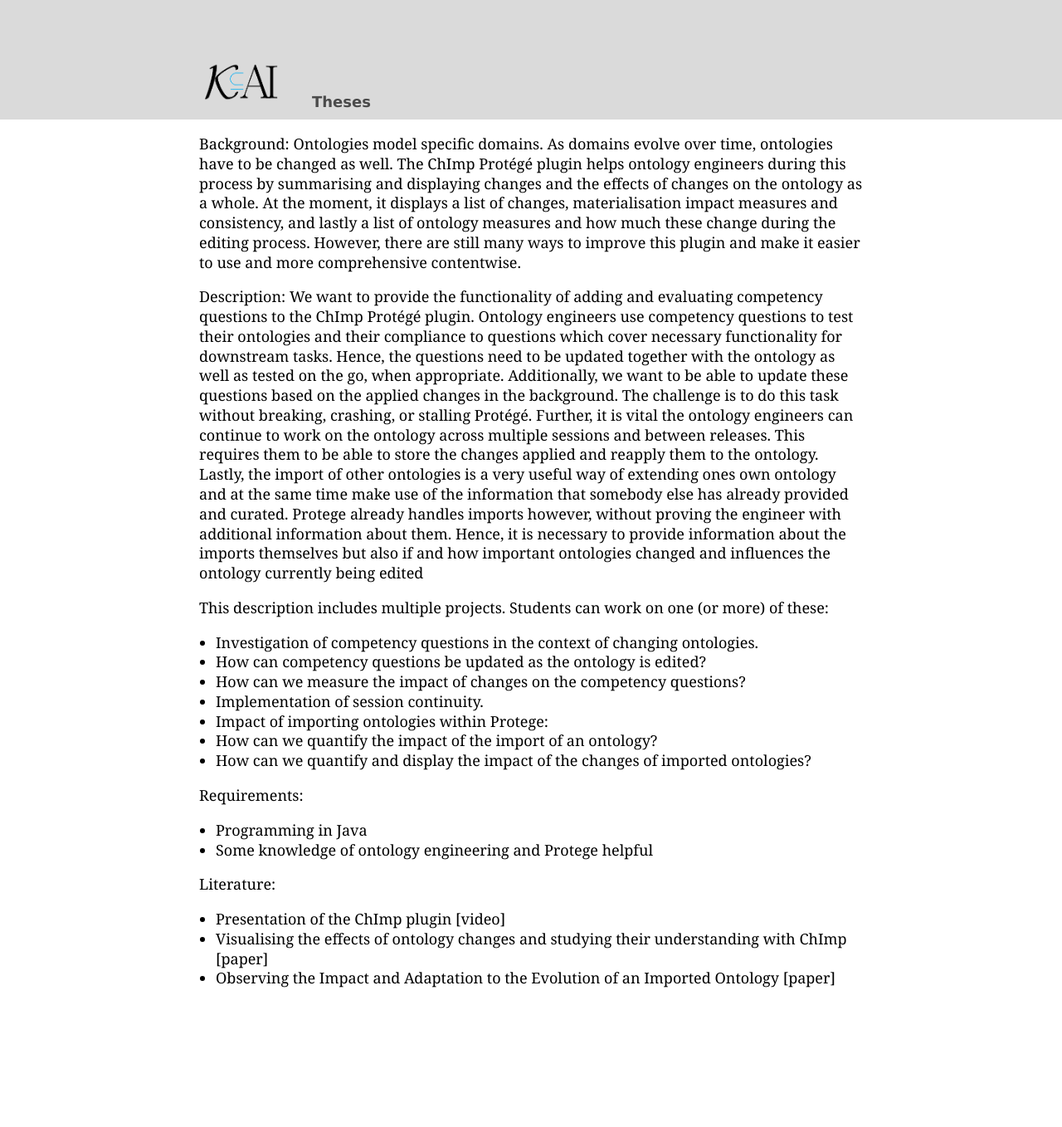
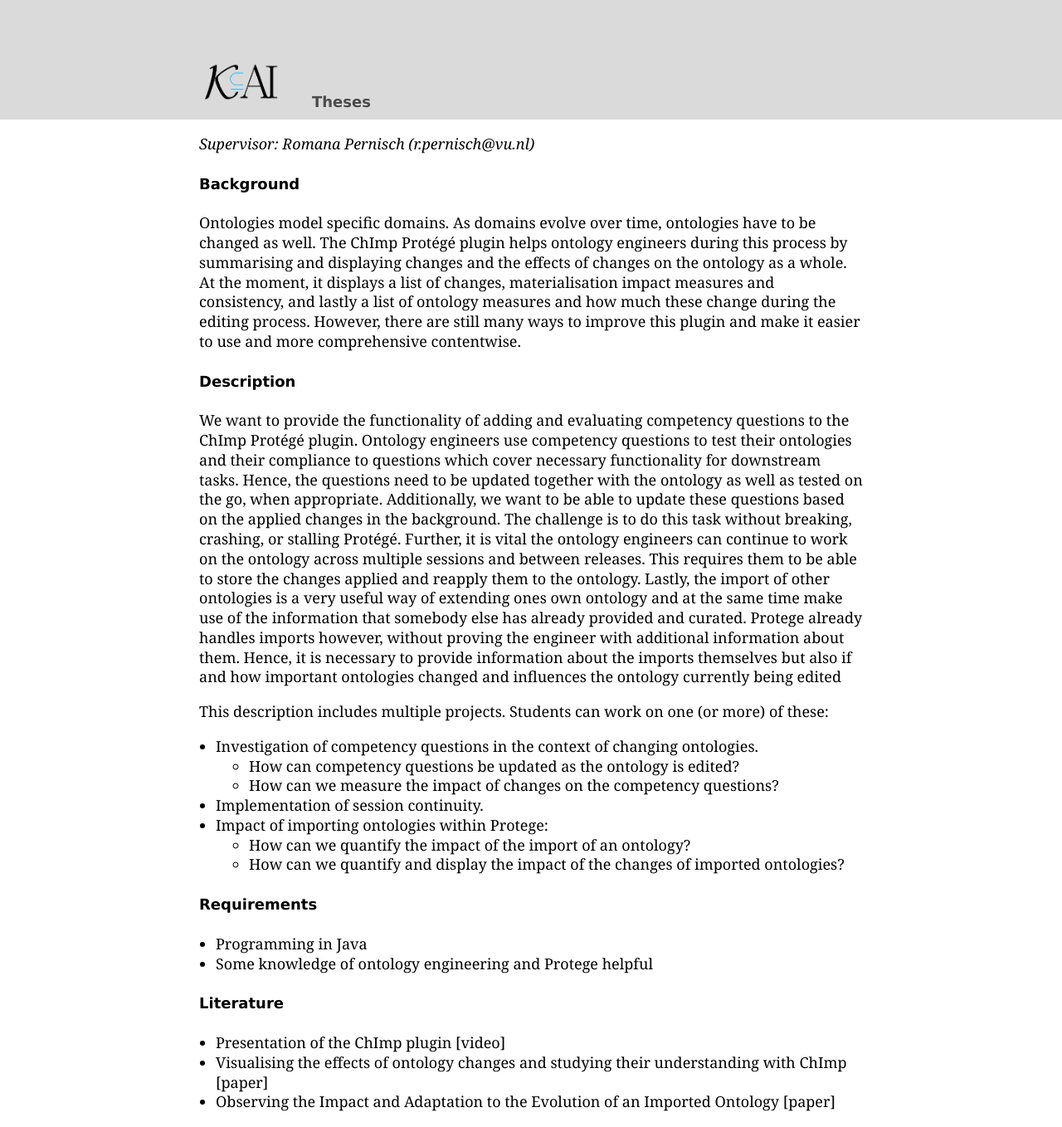
Before and after one commit to kai-vu/site, a Jekyll site: the page built from theses/chimp.md, in a window 1280 px wide. Shown: the whole page at 83% size. Built offline with Jekyll 4.4.1, drawn with Linux system fonts in a browser that asks for light colours; our own code applies the rules of GitHub Pages for plain Markdown files; before the commit the page ends 1209 px from its top, so only the background shows below that.

Commit message:
chimp thesis update

```diff
--- a/theses/chimp.md
+++ b/theses/chimp.md
@@ -7,11 +7,12 @@
     <li><a href="https://kai.cs.vu.nl/theses/">Theses</a></li>
 </ul></nav>
 
+*Supervisor: Romana Pernisch (r.pernisch@vu.nl)*
 
-Background:
+#### Background
 Ontologies model specific domains. As domains evolve over time, ontologies have to be changed as well. The ChImp Protégé plugin helps ontology engineers during this process by summarising and displaying changes and the effects of changes on the ontology as a whole. At the moment, it displays a list of changes, materialisation impact measures and consistency, and lastly a list of ontology measures and how much these change during the editing process. However, there are still many ways to improve this plugin and make it easier to use and more comprehensive contentwise.
 
-Description:
+#### Description
 We want to provide the functionality of adding and evaluating competency questions to the ChImp Protégé plugin. Ontology engineers use competency questions to test their ontologies and their compliance to questions which cover necessary functionality for downstream tasks. Hence, the questions need to be updated together with the ontology as well as tested on the go, when appropriate.
 Additionally, we want to be able to update these questions based on the applied changes in the background. The challenge is to do this task without breaking, crashing, or stalling Protégé.
 Further, it is vital the ontology engineers can continue to work on the ontology across multiple sessions and between releases. This requires them to be able to store the changes applied and reapply them to the ontology.
```
Also changed, not shown: other parts of theses/chimp.md (+6 -6 lines).
